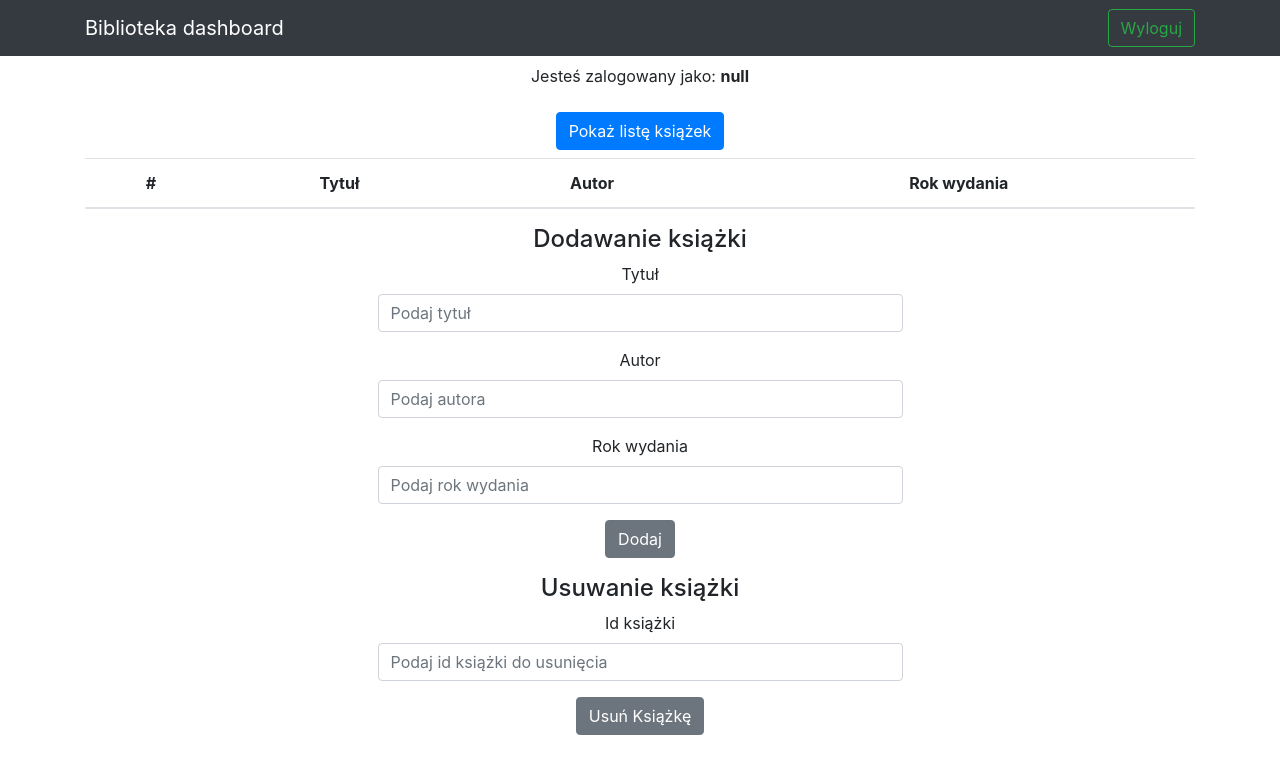
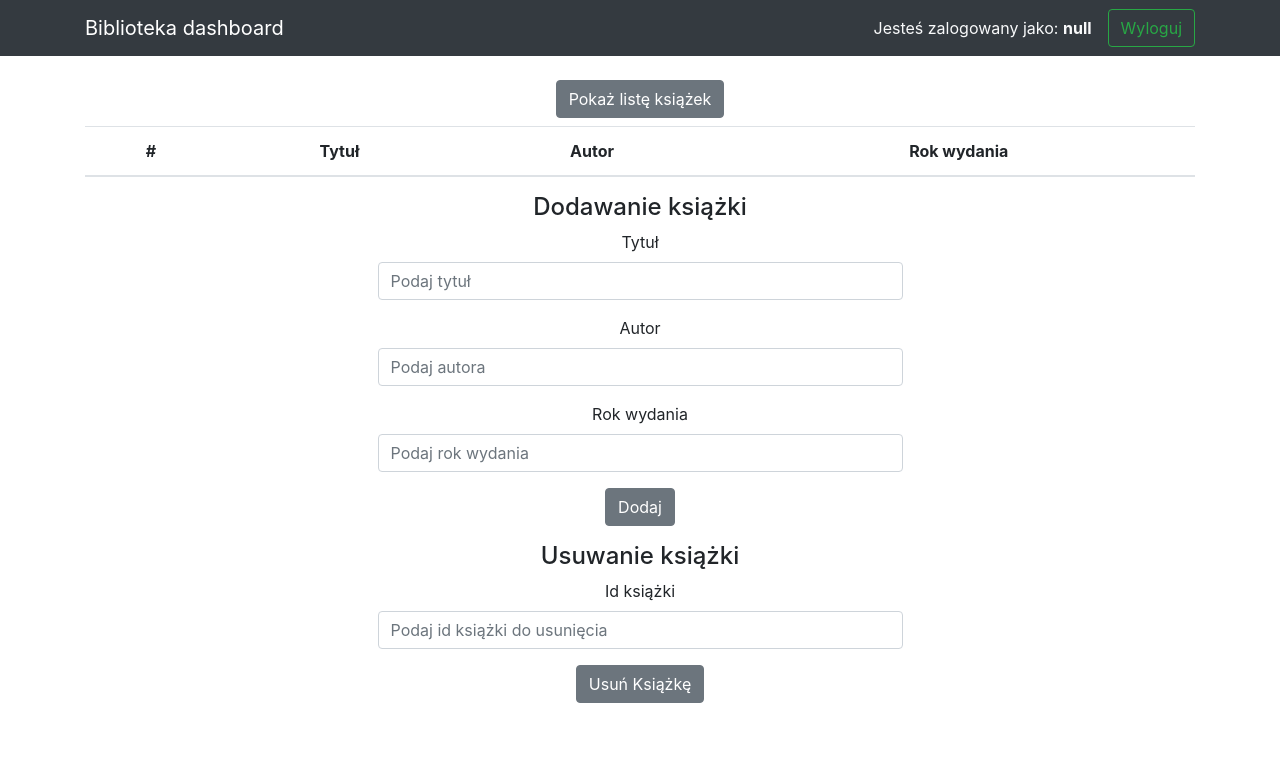
Before and after one commit to marek-dalida/book-app-ajax-frontend, a website: page dashboard.html in a window 1280 px wide. Drawn offline with nearby package versions, Linux system fonts and the light colour scheme.

Commit message:
przeniesienie informacji o użytkowniku do navbar

```diff
--- a/dashboard.html
+++ b/dashboard.html
@@ -22,7 +22,10 @@
 <!-- Navigation -->
 <nav class="navbar navbar-expand-lg navbar-dark bg-dark static-top">
     <div class="container">
-        <a class="navbar-brand" href="#">Biblioteka dashboard</a>
+        <a class="navbar-brand " href="#">Biblioteka dashboard</a>
+        <div class="nav ml-auto mr-3" id="navbarText">
+
+        </div>
         <form class="form-inline my-2 my-lg-0" id="logoutForm" action="index.html">
             <button class="btn btn-outline-success my-2 my-sm-0" type="submit">Wyloguj</button>
         </form>
@@ -33,11 +36,8 @@
 <div class="container">
     <div class="row">
         <div class="col-lg-12 text-center">
-            <div id="userData">
 
-            </div>
-
-            <button type="button" class="btn btn-primary mt-2 mb-2" onClick={loadFromApi()}>Pokaż listę książek</button>
+            <button type="button" class="btn btn-secondary mt-4 mb-2" onClick={loadFromApi()}>Pokaż listę książek</button>
             <table class="table table-striped">
                 <thead>
                 <tr>
@@ -97,7 +97,7 @@
             $.ajax({
                 type: "DELETE",
                 beforeSend: function (request) {
-                    request.setRequestHeader("Authorization", "Basic " + btoa(localStorage.getItem('login')+":" + localStorage.getItem('pass')));
+                    request.setRequestHeader("Authorization", "Basic " + btoa(localStorage.getItem('login') + ":" + localStorage.getItem('pass')));
                     request.setRequestHeader("Content-Type", "application/json");
                 },
                 url: deleteUrl,
@@ -126,7 +126,7 @@
             $.ajax({
                 type: "POST",
                 beforeSend: function (request) {
-                    request.setRequestHeader("Authorization", "Basic " + btoa(localStorage.getItem('login')+":" + localStorage.getItem('pass')));
+                    request.setRequestHeader("Authorization", "Basic " + btoa(localStorage.getItem('login') + ":" + localStorage.getItem('pass')));
                     request.setRequestHeader("Content-Type", "application/json");
                 },
                 url: url,
--- a/js/main.js
+++ b/js/main.js
@@ -1,7 +1,8 @@
 const url = "http://localhost:8080/dashboard";
 
 function loadUserData() {
-  document.getElementById('userData').innerHTML = "<p class='mt-2'>" +  "Jesteś zalogowany jako: <b>" +  localStorage.getItem('login') + "</b></p>"
+
+  document.getElementById('navbarText').innerHTML = "<span class='navbar-text text-light'>" +  "Jesteś zalogowany jako: <b>" +  localStorage.getItem('login') + "</b></span>"
 }
 
 
```
